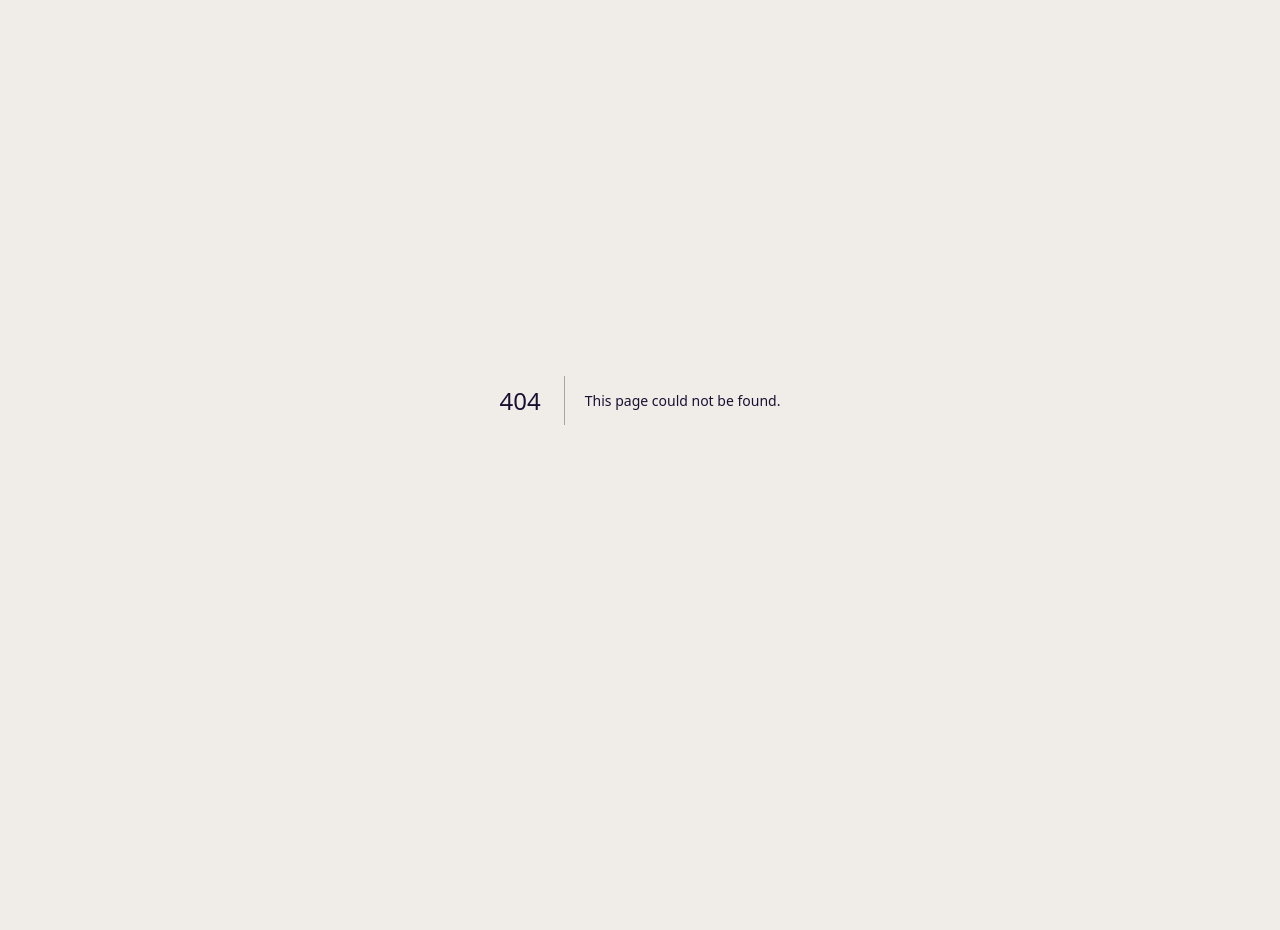
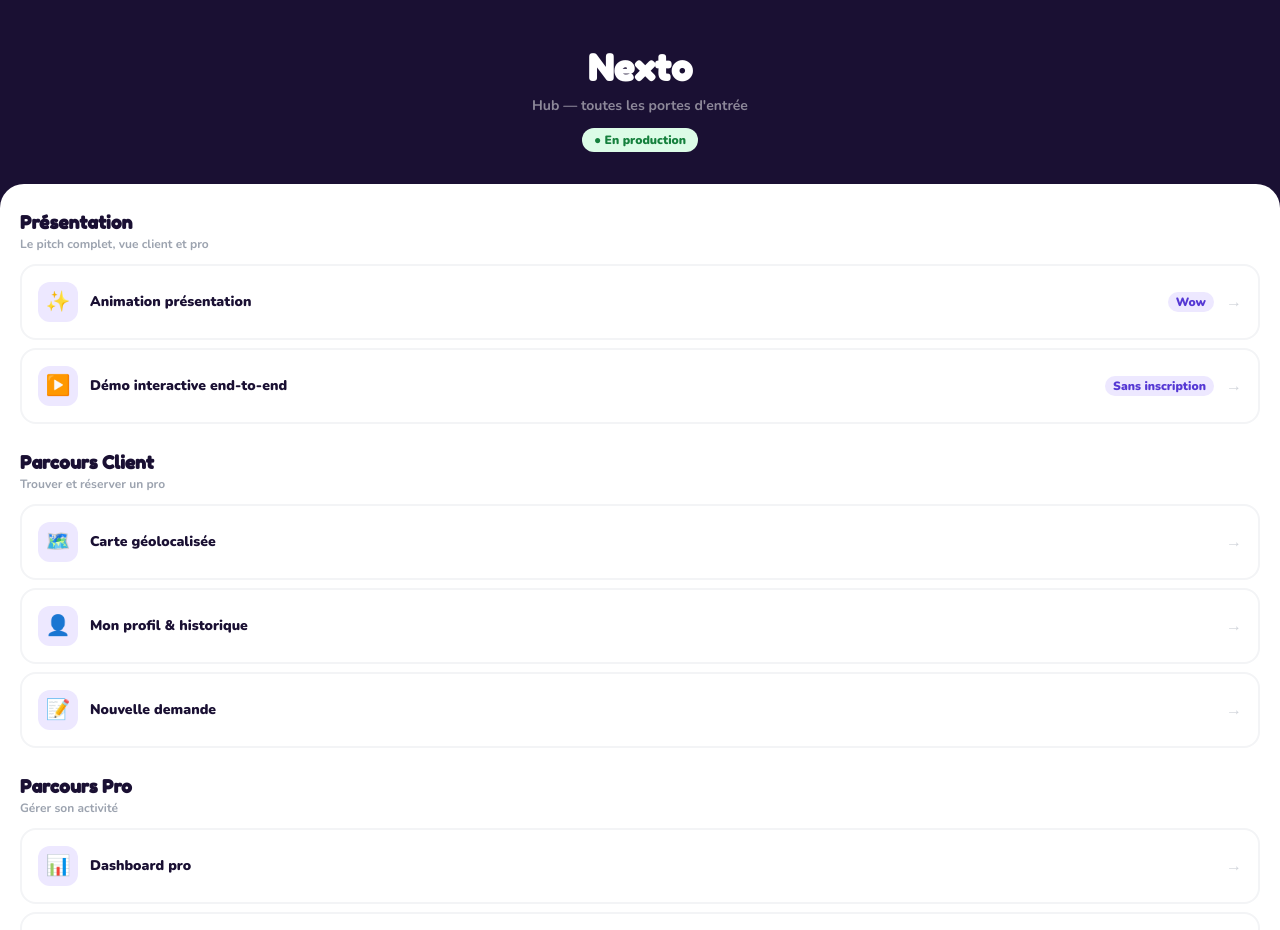
Before and after one commit to 3opconsult-cyber/nexto, a Next.js app: page /hub in a window 1280 px wide. Before the commit this address had no page. Shown: the top 930 px of the page. Before the commit the page ends 800 px from the top, so only its background shows below. Built offline with nearby package versions, Linux system fonts and the light colour scheme.

Commit message:
feat: HUB central - toutes les portes entree + liens techniques

```diff
--- /dev/null
+++ b/src/app/hub/page.tsx
@@ -0,0 +1,89 @@
+"use client"
+import Link from 'next/link'
+
+export default function Hub() {
+  const sections = [
+    {
+      title: 'Présentation',
+      desc: 'Le pitch complet, vue client et pro',
+      items: [
+        {emoji:'✨',label:'Animation présentation',href:'/presentation',tag:'Wow'},
+        {emoji:'▶️',label:'Démo interactive end-to-end',href:'/demo',tag:'Sans inscription'},
+      ]
+    },
+    {
+      title: 'Parcours Client',
+      desc: 'Trouver et réserver un pro',
+      items: [
+        {emoji:'🗺️',label:'Carte géolocalisée',href:'/map'},
+        {emoji:'👤',label:'Mon profil & historique',href:'/client/profil'},
+        {emoji:'📝',label:'Nouvelle demande',href:'/mission/new'},
+      ]
+    },
+    {
+      title: 'Parcours Pro',
+      desc: 'Gérer son activité',
+      items: [
+        {emoji:'📊',label:'Dashboard pro',href:'/pro/dashboard'},
+        {emoji:'📋',label:'Inscription pro (7 étapes)',href:'/pro/onboarding'},
+        {emoji:'📄',label:'Documents',href:'/pro/onboarding/documents'},
+      ]
+    },
+    {
+      title: 'Administration',
+      desc: 'Supervision plateforme',
+      items: [
+        {emoji:'⚙️',label:'Admin dashboard',href:'/admin',tag:'Super-admin'},
+      ]
+    },
+    {
+      title: 'Comptes',
+      desc: 'Connexion',
+      items: [
+        {emoji:'🔑',label:'Connexion',href:'/auth/login'},
+        {emoji:'✏️',label:'Inscription',href:'/auth/signup'},
+      ]
+    },
+  ]
+
+  return (
+    <div className="min-h-screen" style={{background:'var(--navy)'}}>
+      <div className="px-6 pt-12 pb-8 text-center">
+        <div className="font-fredoka text-4xl text-white mb-2">Nexto</div>
+        <div className="text-sm font-bold" style={{color:'rgba(255,255,255,0.5)'}}>Hub — toutes les portes d'entrée</div>
+        <div className="inline-block mt-3 px-3 py-1 rounded-full text-xs font-black" style={{background:'#DCFCE7',color:'#15803D'}}>
+          ● En production
+        </div>
+      </div>
+
+      <div className="bg-white rounded-t-3xl px-5 py-6 min-h-screen">
+        {sections.map(section=>(
+          <div key={section.title} className="mb-6">
+            <div className="font-fredoka text-lg text-navy">{section.title}</div>
+            <div className="text-xs font-bold text-gray-400 mb-3">{section.desc}</div>
+            <div className="space-y-2">
+              {section.items.map(item=>(
+                <Link key={item.href} href={item.href}
+                  className="flex items-center gap-3 p-4 rounded-2xl border-2 border-gray-100 hover:border-accent transition-all">
+                  <div className="w-10 h-10 rounded-xl flex items-center justify-center text-xl flex-shrink-0" style={{background:'var(--accent-l)'}}>{item.emoji}</div>
+                  <span className="flex-1 font-black text-sm text-navy">{item.label}</span>
+                  {item.tag && <span className="text-xs font-black px-2 py-0.5 rounded-full" style={{background:'var(--accent-l)',color:'var(--accent-d)'}}>{item.tag}</span>}
+                  <span className="text-gray-300">→</span>
+                </Link>
+              ))}
+            </div>
+          </div>
+        ))}
+
+        <div className="mt-4 p-4 rounded-2xl" style={{background:'var(--cream)'}}>
+          <div className="font-black text-sm text-navy mb-1">🔗 Liens techniques</div>
+          <div className="space-y-1 text-xs font-bold" style={{color:'var(--accent-d)'}}>
+            <a href="https://github.com/3opconsult-cyber/nexto" target="_blank" rel="noopener noreferrer" className="block underline">GitHub — code source</a>
+            <a href="https://supabase.com/dashboard/project/wmiawwaxwlvascyflpba" target="_blank" rel="noopener noreferrer" className="block underline">Supabase — base de données</a>
+            <a href="https://vercel.com/nextoping/nexto" target="_blank" rel="noopener noreferrer" className="block underline">Vercel — déploiements</a>
+          </div>
+        </div>
+      </div>
+    </div>
+  )
+}
```
